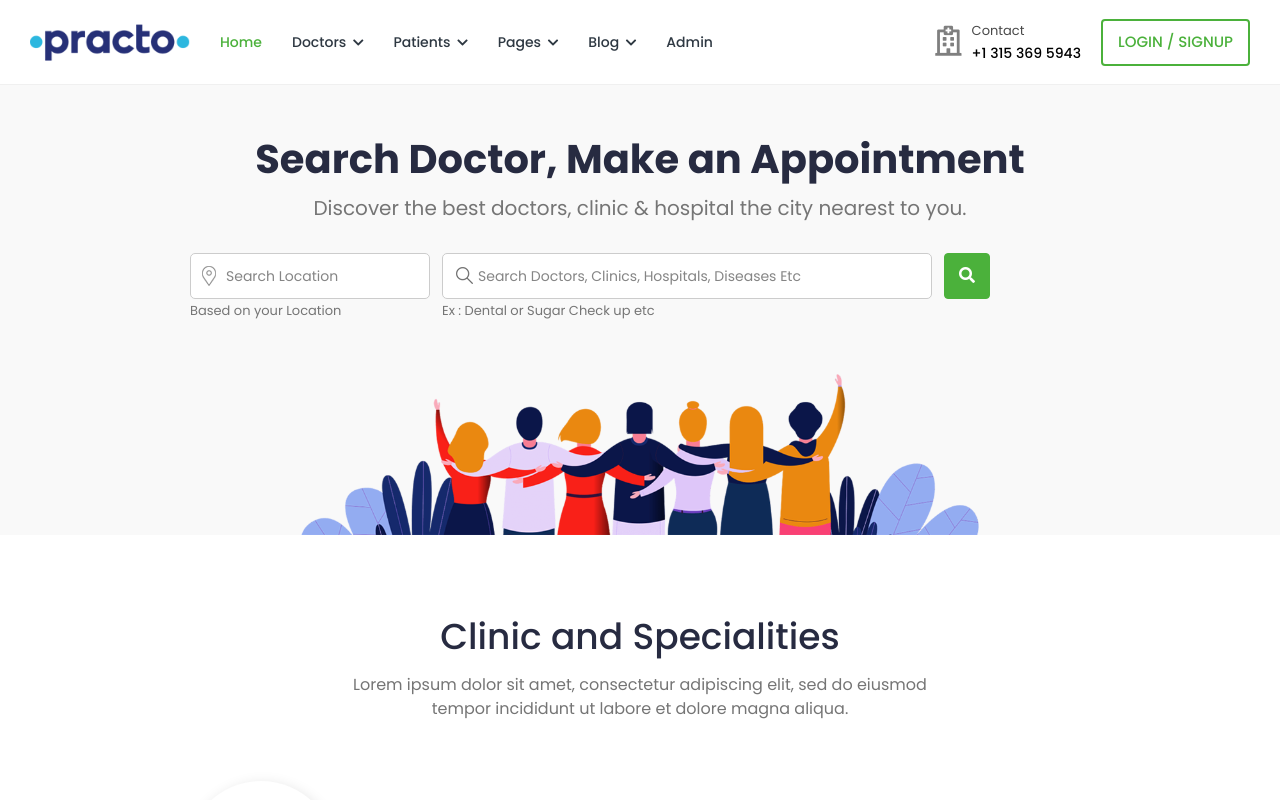
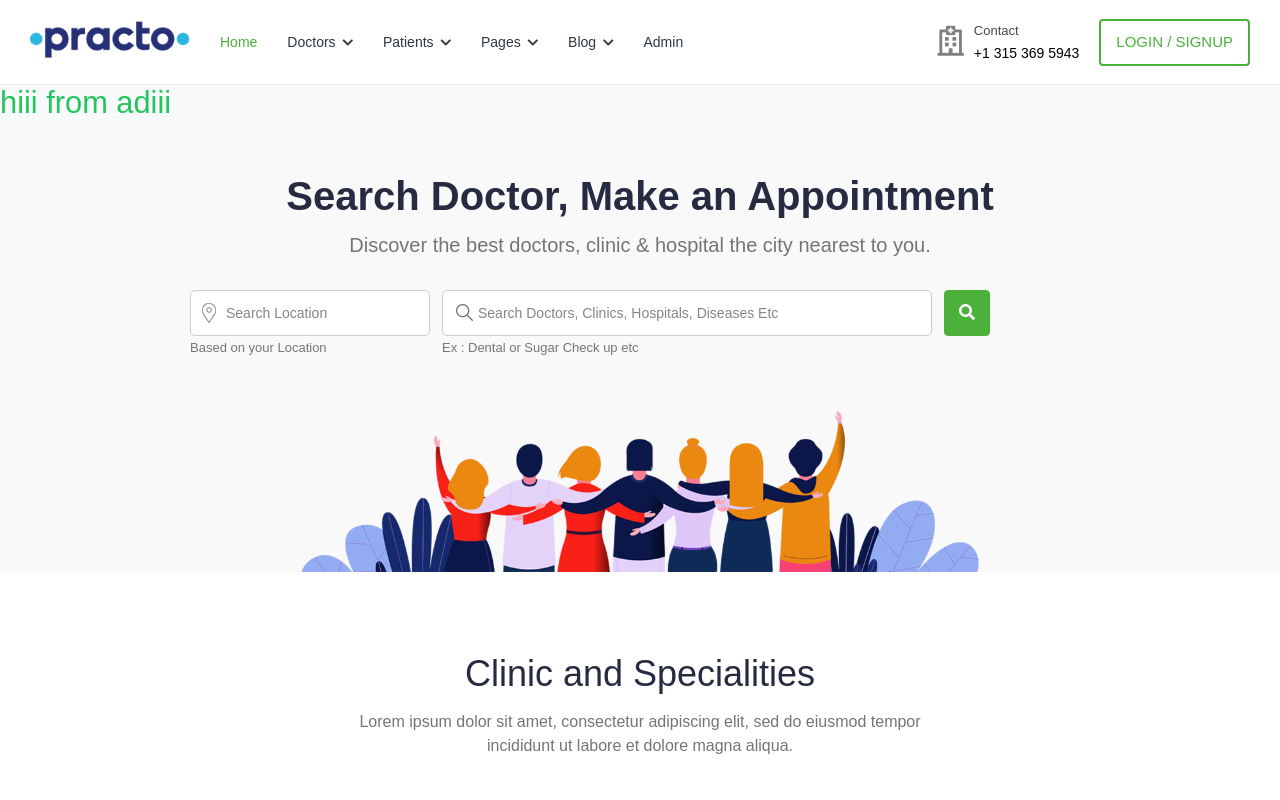
Before and after one commit to adityazyz/docApp, a Next.js app: page / in a window 1280 px wide. Shown: the top 800 px of the page. Built offline with nearby package versions, Linux system fonts and the light colour scheme.

Commit message:
hii from adi

```diff
--- /dev/null
+++ b/postcss.config.js
@@ -0,0 +1,6 @@
+module.exports = {
+    plugins: [
+      'tailwindcss',
+      'autoprefixer',
+    ],
+  }
--- a/src/pages/index.jsx
+++ b/src/pages/index.jsx
@@ -13,6 +13,7 @@ export default function Document() {
 
        {/* { { /* <!-- Main Wrapper --> */ }
 		<div className="main-wrapper">
+			<h1 className= "text-green-500">hiii from adiii</h1>
 
 
 			{ /* <!-- Home Banner --> */ }
--- /dev/null
+++ b/tailwind.config.js
@@ -0,0 +1,16 @@
+/** @type {import('tailwindcss').Config} */
+
+module.exports = {
+    content: [
+      "./app/**/*.{js,ts,jsx,tsx}",
+      "./pages/**/*.{js,ts,jsx,tsx}",
+      "./components/**/*.{js,ts,jsx,tsx}",
+
+      // Or if using `src` directory:
+      "./src/**/*.{js,ts,jsx,tsx}",
+    ],
+    theme: {
+      extend: {},
+    },
+    plugins: [],
+  }
```
Also changed, not shown: src/styles/globals.css.
